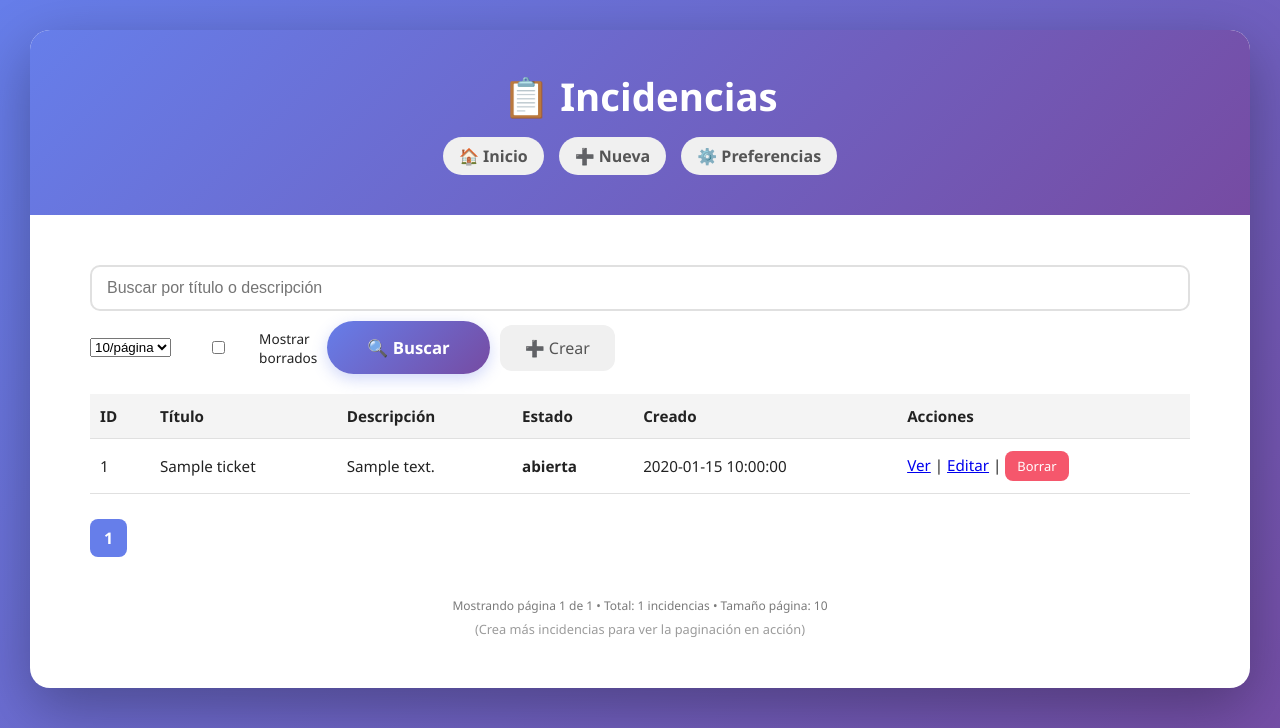
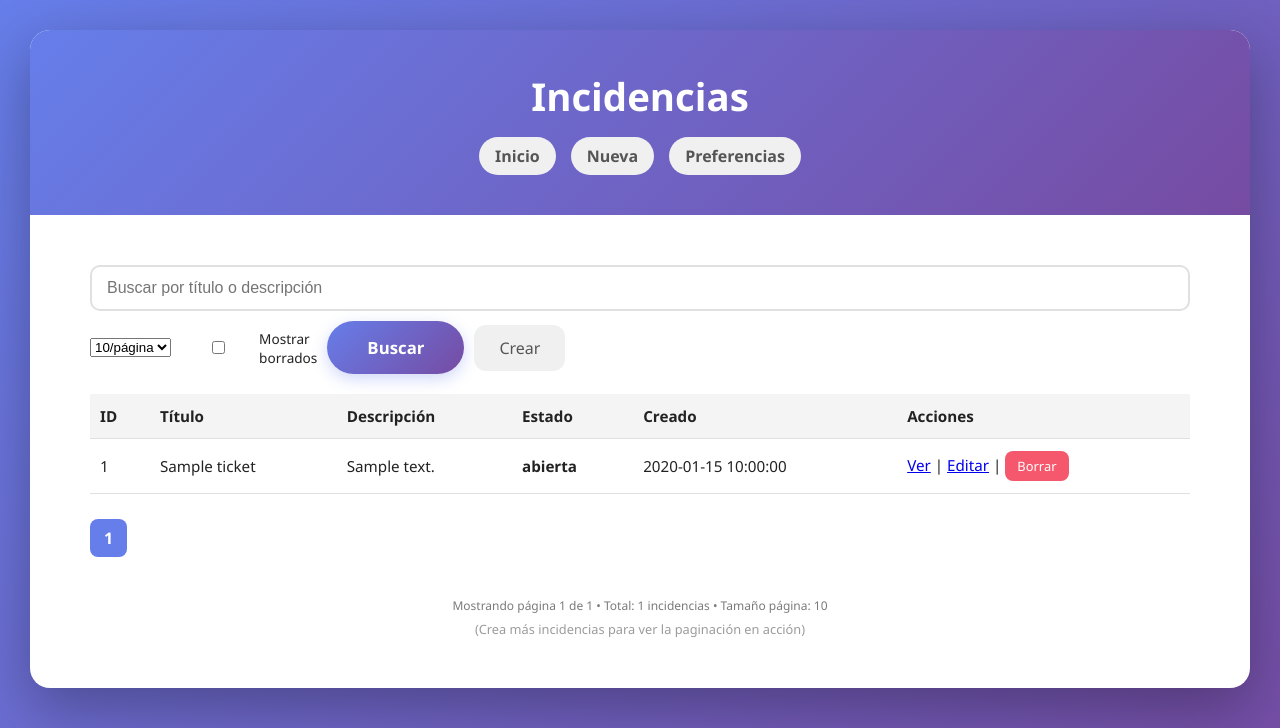
Before and after one commit to NoelBallester/proyectoIAW, a PHP site: page /lista_tickets.php in a window 1280 px wide. Shown: the top 728 px of the page. Run offline with PHP 8.4, Linux system fonts and the light colour scheme; the visitor is signed in with stand-in values (Sample User, id 1); tables that the repository leaves empty hold one stand-in row (values such as "Sample post").

Commit message:
Quitando más cosas

```diff
--- a/public/lista_tickets.php
+++ b/public/lista_tickets.php
@@ -60,11 +60,11 @@ $totalPages = max(1, ceil($total / $perPage));
 <body class="<?= htmlspecialchars(body_theme_class()) ?>">
 <div class="container">
     <div class="header">
-        <h1>📋 Incidencias</h1>
+        <h1> Incidencias</h1>
         <div class="nav">
-            <a href="index.php">🏠 Inicio</a>
-            <a href="editar_ticket.php">➕ Nueva</a>
-            <a href="preferencias.php">⚙️ Preferencias</a>
+            <a href="index.php"> Inicio</a>
+            <a href="editar_ticket.php"> Nueva</a>
+            <a href="preferencias.php"> Preferencias</a>
         </div>
     </div>
     <div class="content wide">
@@ -78,8 +78,8 @@ $totalPages = max(1, ceil($total / $perPage));
             <label style="display:flex; gap:4px; align-items:center; font-size:.85rem;">
                 <input type="checkbox" name="show_deleted" value="1" <?= $showDeleted ? 'checked' : '' ?>> Mostrar borrados
             </label>
-            <button type="submit" class="btn-primary" style="flex:0 0 auto;">🔍 Buscar</button>
-            <a href="editar_ticket.php" class="btn-secondary" style="flex:0 0 auto;">➕ Crear</a>
+            <button type="submit" class="btn-primary" style="flex:0 0 auto;"> Buscar</button>
+            <a href="editar_ticket.php" class="btn-secondary" style="flex:0 0 auto;"> Crear</a>
         </form>
         <div class="table-wrapper">
             <table class="table">
@@ -137,8 +137,8 @@ $totalPages = max(1, ceil($total / $perPage));
         ?>
         <div class="pagination" style="display:flex; flex-wrap:wrap; gap:6px; align-items:center;">
             <?php if ($page > 1): ?>
-                <a href="<?= build_list_url(1) ?>">⏮️</a>
-                <a href="<?= build_list_url($page - 1) ?>">◀️</a>
+                <a href="<?= build_list_url(1) ?>"></a>
+                <a href="<?= build_list_url($page - 1) ?>"></a>
             <?php endif; ?>
             <?php
             // Mostrar rango compacto (máx 9 páginas visibles)
@@ -162,8 +162,8 @@ $totalPages = max(1, ceil($total / $perPage));
             }
             ?>
             <?php if ($page < $totalPages): ?>
-                <a href="<?= build_list_url($page + 1) ?>">▶️</a>
-                <a href="<?= build_list_url($totalPages) ?>">⏭️</a>
+                <a href="<?= build_list_url($page + 1) ?>"></a>
+                <a href="<?= build_list_url($totalPages) ?>"></a>
             <?php endif; ?>
         </div>
         <footer>
```
